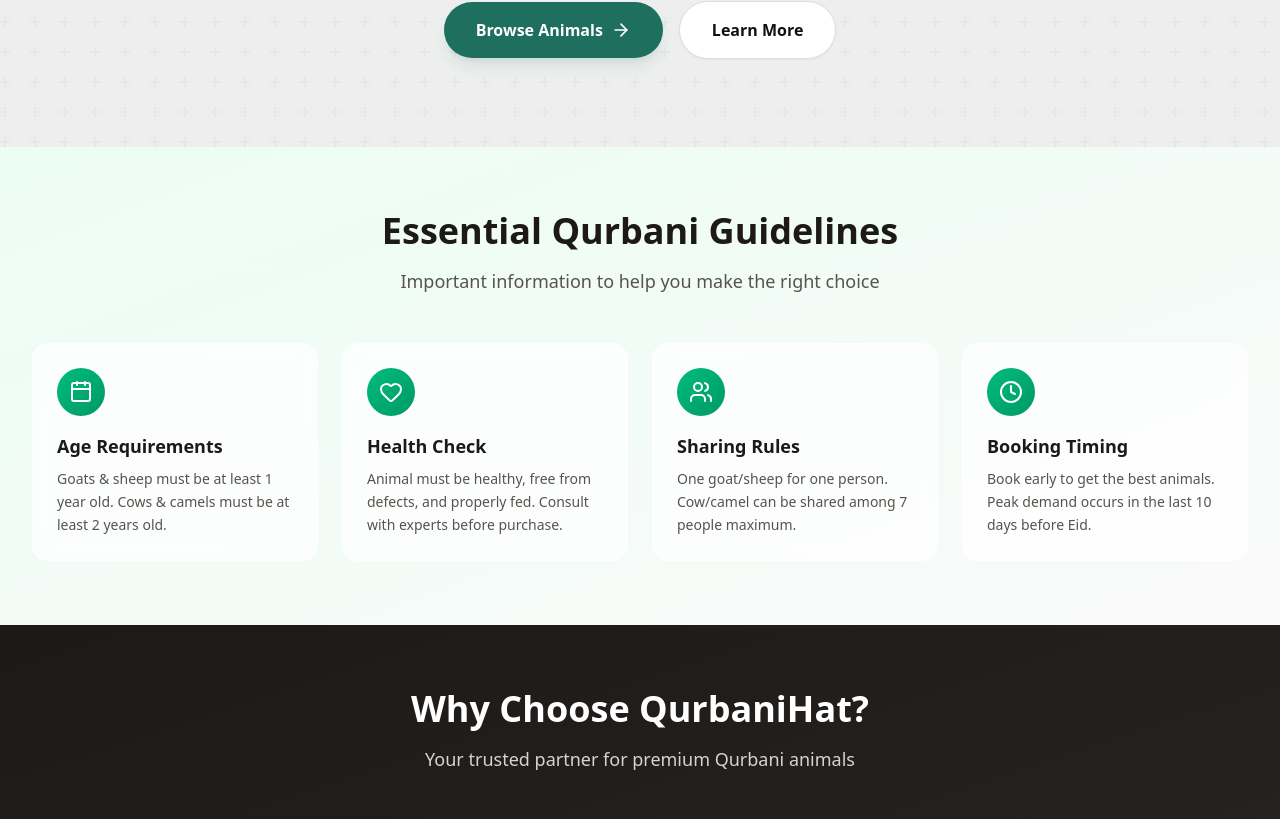
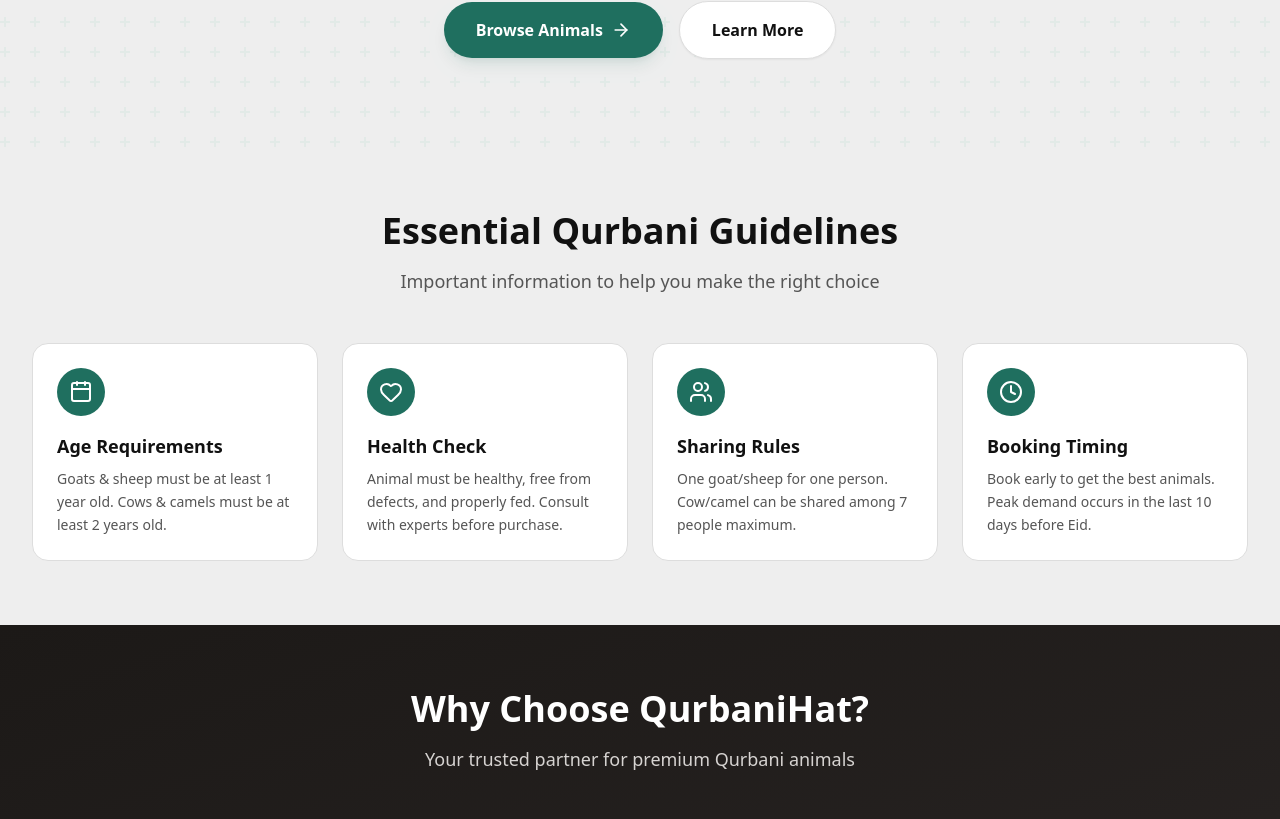
Before and after one commit to toufiqweb/qurbani-mart-client, a Next.js app: page / in a window 1280 px wide. Shown: the part 493-1312 px from the top of the page. Built offline with nearby package versions, Linux system fonts and the light colour scheme.

Commit message:
update : QurbaniGuidelines

```diff
--- a/src/components/homepage/QurbaniGuidlines.jsx
+++ b/src/components/homepage/QurbaniGuidlines.jsx
@@ -2,15 +2,15 @@
 import { Calendar, Clock, Heart, Users } from "lucide-react";
 import React from "react";
 
-const QurbaniGuidlines = () => {
+const QurbaniGuidelines = () => {
   return (
-    <section className="py-16 px-4 sm:px-6 lg:px-8 bg-linear-to-br from-emerald-50 to-stone-50">
+    <section className="py-16 px-4 sm:px-6 lg:px-8 bg-(--bg-primary) transition-colors duration-300">
       <div className="max-w-7xl mx-auto">
         <div className="text-center mb-12">
-          <h2 className="text-3xl sm:text-4xl font-bold text-stone-900 mb-4">
+          <h2 className="text-3xl sm:text-4xl font-bold mb-4 text-(--text-main)">
             Essential Qurbani Guidelines
           </h2>
-          <p className="text-lg text-stone-600">
+          <p className="text-lg text-(--text-muted)">
             Important information to help you make the right choice
           </p>
         </div>
@@ -28,15 +28,16 @@
             return (
               <div
                 key={tip.id}
-                className="bg-white/70 backdrop-blur-sm rounded-2xl p-6 border border-white/50 hover:shadow-xl transition-all duration-300"
+                className="rounded-2xl p-6 border transition-all duration-300 hover:shadow-xl bg-(--bg-secondary) border-(--border-color)"
               >
-                <div className="w-12 h-12 rounded-full bg-linear-to-br from-emerald-500 to-emerald-600 flex items-center justify-center mb-4">
-                  <Icon className="w-6 h-6 text-white" />
+                <div className="w-12 h-12 rounded-full flex items-center justify-center mb-4 bg-(--accent)">
+                  {/* Icon color is set to primary light in dark mode to stay readable on dark backgrounds */}
+                  <Icon className="w-6 h-6 text-[var(--bg-secondary)] dark:text-[var(--color-neutral-light)]" />
                 </div>
-                <h3 className="font-semibold text-lg text-stone-900 mb-2">
+                <h3 className="font-semibold text-lg mb-2 text-(--text-main)">
                   {tip.title}
                 </h3>
-                <p className="text-sm text-stone-600 leading-relaxed">
+                <p className="text-sm leading-relaxed text-(--text-muted)">
                   {tip.description}
                 </p>
               </div>
@@ -48,4 +49,4 @@
   );
 };
 
-export default QurbaniGuidlines;
+export default QurbaniGuidelines;
```
